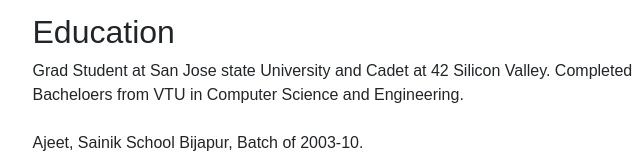
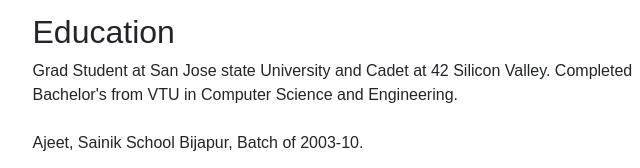
Before and after one commit to Sbk3824/sbk3824.github.io, a plain HTML site: page index.html in a window 1280 px wide. Shown: the part 624-792 px from the top of the page, 345-985 px from the left. Drawn offline with nearby package versions, Linux system fonts and the light colour scheme; a web font is replaced by a local one.

Commit message:
Update index.html

```diff
--- a/index.html
+++ b/index.html
@@ -40,7 +40,7 @@
 
           <h2 style="font-family: 'Average Sans', sans-serif;">Education</h2>
           <p style="font-family: 'Belleza', sans-serif;">
-          Grad Student at San Jose state University and Cadet at 42 Silicon Valley. Completed Bacheloers from VTU in Computer Science and Engineering.
+          Grad Student at San Jose state University and Cadet at 42 Silicon Valley. Completed Bachelor's from VTU in Computer Science and Engineering.
           <br>
           <br>
           Ajeet, Sainik School Bijapur</a>, Batch of 2003-10.
```
